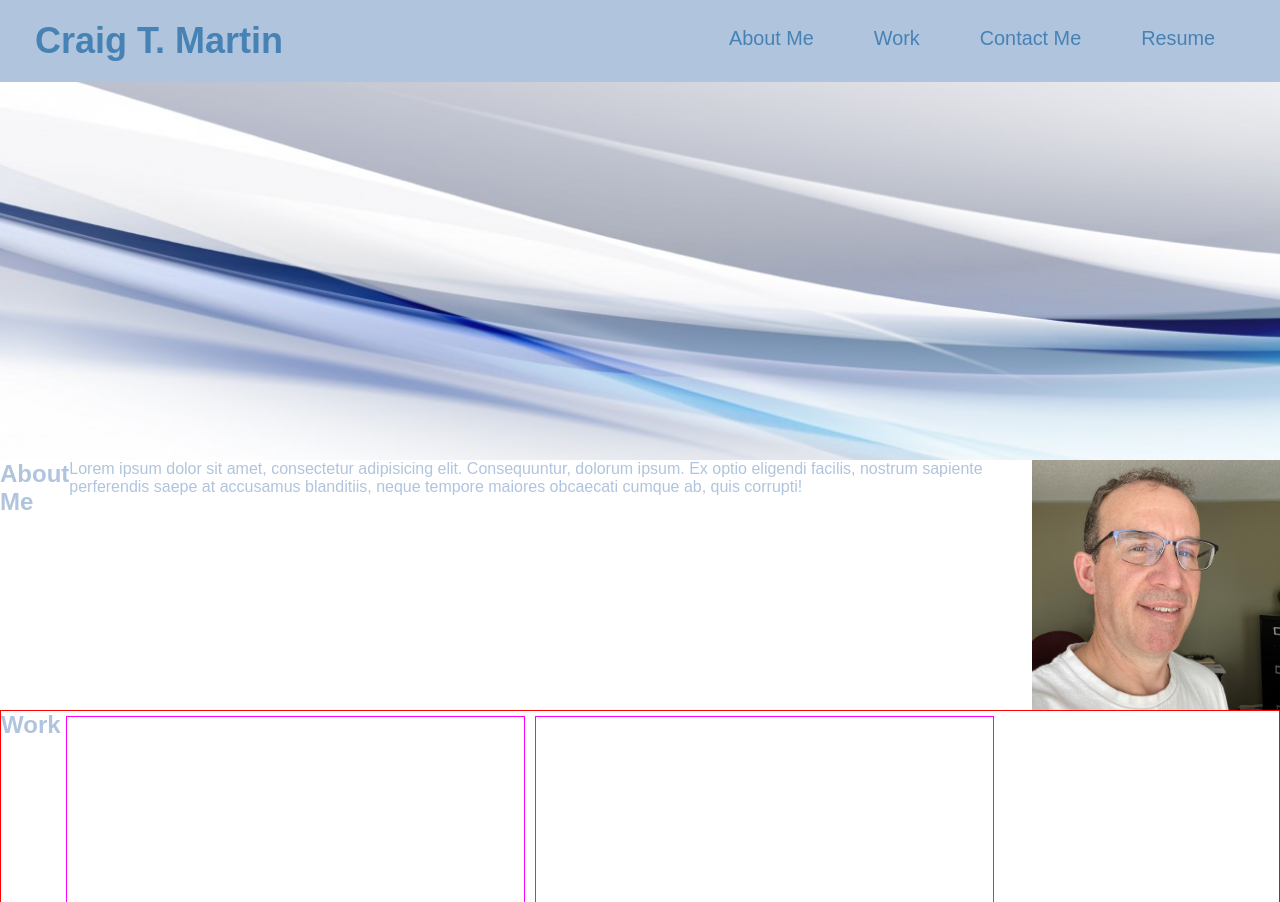
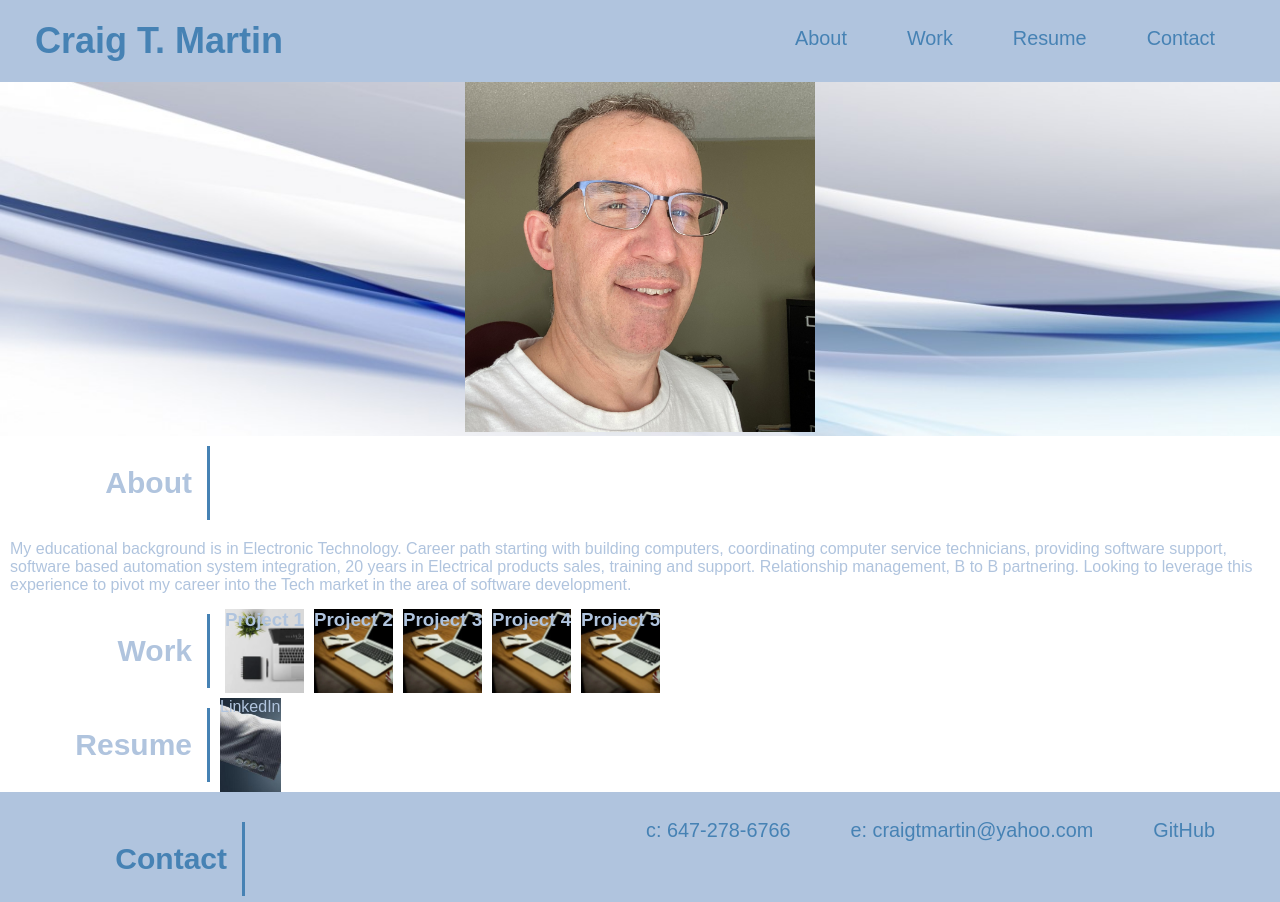
Before and after one commit to Cragar777/UOTSCS-Assignment2-Portfolio, a plain HTML site: page index.html in a window 1280 px wide. Shown: the top 902 px of the page. Drawn offline with Linux system fonts and the light colour scheme.

Commit message:
content added links connected

```diff
--- a/assets/css/style.css
+++ b/assets/css/style.css
@@ -48,25 +48,39 @@ header nav ul li a {
     font-weight: lighter;
     font-size: 1.55vw;
 }
-
 /* Header End */
 
 /* Hero Styles Start */
-section {
-    padding: 189px;
-}
 
 .hero {
     background-image: url(../images/heroslim.jpg);
     background-size: cover;
-    /* justify-content: center; */
+    display: flex;
+    justify-content: center;
+    flex-wrap: wrap;
+    align-items: flex-start;
 }
+
+.hero-img {
+
+}
+
 
 .hero h2 {
 
 }
 
 /* Hero Styles End */
+
+/* Section Title Styles Start */
+.section-title {
+    font-size: 30px;
+    border-right: 3px solid #4682b4;
+    padding: 20px 15px 20px 0px;
+    margin: 10px;
+    text-align: right;
+    width: 200px;
+}
 
 /* Article Styles Start */
 /* Style All Article Tags */
@@ -76,11 +90,17 @@ article {
 
 /* Article About Styles Start */
 .about {
+    flex-wrap: wrap;
+}
+
+.about p {
     display: flex;
+    flex-wrap: wrap;
+    margin: 10px;
 }
 
 article h2 {
-display: flex;
+/* display: flex; */
 }
 
 article h2 p {
@@ -91,38 +111,83 @@ article h2 p {
 
 /* Article Work Styles Start */
 .work {
-    border: 1px solid red;
     flex-wrap:wrap;
 }
 
 .project1 {
-    border: 1px solid fuchsia;
     margin: 5px;
+    background-image: url(../images/laptoptop.webp);
+    background-size: cover;
+    display: flex;
+    justify-content: center;
+    flex-wrap: wrap;
+    align-items: flex-start;
+
 }
 
 .project2 {
-    border: 1px solid fuchsia;
     margin: 5px;
+    background-image: url(../images/laptopside.webp);
+    background-size: cover;
+    display: flex;
+    justify-content: center;
+    flex-wrap: wrap;
+    align-items: flex-start;
 }
 
 .project3 {
-    border: 1px solid fuchsia;
     margin: 5px;
+    background-image: url(../images/laptopside.webp);
+    background-size: cover;
+    display: flex;
+    justify-content: center;
+    flex-wrap: wrap;
+    align-items: flex-start;
 }
 
 .project4 {
-    border: 1px solid fuchsia;
     margin: 5px;
+    background-image: url(../images/laptopside.webp);
+    background-size: cover;
+    display: flex;
+    justify-content: center;
+    flex-wrap: wrap;
+    align-items: flex-start;
 }
 
 .project5 {
-    border: 1px solid fuchsia;
     margin: 5px;
+    background-image: url(../images/laptopside.webp);
+    background-size: cover;
+    display: flex;
+    justify-content: center;
+    flex-wrap: wrap;
+    align-items: flex-start;
 }
 
+.resume {
+    display: flex;
+    flex-wrap: wrap;
+}
+
+.resume div {
+    background-image: url(../images/handshake.jpg);
+    background-size: cover;
+    display: flex;
+    justify-content: left;
+    flex-wrap: wrap;
+}
+
+.resume div a {
+    text-decoration: none;
+    color:#b0c4de;
+    display: flex;
+    justify-content: right;
+    flex-wrap: wrap;
+    /* align-items: flex-start; */
+}
 
 /* Article Work Styles End */
-
 
 /* Footer Styles Start */
 
@@ -135,8 +200,9 @@ footer {
 }
 
 footer h2 {
+    /* padding: 0; */
     font-weight: bold;
-    margin: 0;
+    /* margin: 0; */
     /* font-size: 36px; */
     color: #4682b4
 }
--- a/index.html
+++ b/index.html
@@ -17,17 +17,16 @@
         <nav>
             <ul>
                 <li>
-                    <a href="About Me">About Me</a>
+                    <a href="#about">About</a>
                 </li>
                 <li>
-                    <a href="Work">Work</a>
+                    <a href="#work">Work</a>
                 </li>
                 <li>
-                    <a href="Contact Me">Contact Me</a>
+                    <a href="#resume">Resume</a>
                 </li>
                 <li>
-                    <a href="Resume">Resume</a>
-                </li>
+                    <a href="#contact">Contact</a>
             </ul>
         </nav>
     </header>
@@ -35,26 +34,28 @@
 
      <!-- Hero Start -->
     <section class="hero">
-        <!-- <h2>Craig Martin Photo</h2> -->
+        <div class="hero-img">
+            <img src="./assets/images/IMG_4269Resized.jpg" alt="Craig Martin Photo" width="350" height="350">
+            <!-- <h2>Craig Martin Photo</h2> -->
+        </div>
     </section>
     <!-- Hero End -->
 
     <!-- Article About Start -->
-    <article class="about">
-        <h2>
-            About Me
+    <article id="about" class="about">
+        <h2 class="section-title">
+            About
         </h2>
         <p>
-            Lorem ipsum dolor sit amet, consectetur adipisicing elit. Consequuntur, dolorum ipsum. Ex optio eligendi facilis, nostrum sapiente perferendis saepe at accusamus blanditiis, neque tempore maiores obcaecati cumque ab, quis corrupti!
+            My educational background is in Electronic Technology. Career path starting with building computers, coordinating computer service technicians, providing software support, software based automation system integration, 20 years in Electrical products sales, training and support. Relationship management, B to B partnering. Looking to leverage this experience to pivot my career into the Tech market in the area of software development.
         </p>
-        <img src="./assets/images/IMG_4269Resized.jpg" alt="Craig Martin Photo" width="250" height="250">
 
     </article>
     <!-- Article About End -->
 
     <!-- Article Work Start -->
-    <article class="work">
-        <h2>
+    <article id="work" class="work">
+        <h2 class="section-title">
             Work
         </h2>
         <section class="project1" class="p1large">
@@ -87,26 +88,33 @@
             </h3>
         </section>
     </article>
+
+    <article id="resume" class="resume">
+        <h2 class="section-title">
+            Resume
+        </h2>
+        <div>
+        <a href="https://www.linkedin.com/in/craigtmartin" target="_blank">LinkedIn</a>
+        </div>
+    </article>
     <!-- Article Work End -->
 
     <!-- Footer Start -->
-    <footer>
-        <h2>
-           Contact Me
+    <footer id="contact">
+        <h2 class="section-title">
+           Contact
         </h2>
         <nav>
             <ul>
                 <li>
-                    <a href="GitHub">GitHub</a>
+                    <a href="tel:647-278-6766">c: 647-278-6766</a>
                 </li>
                 <li>
-                    <a href="LinkedIn">LinkedIn</a>
+                    <a href="mailto:craigtmartin@yahoo.com">e: craigtmartin@yahoo.com</a>
+                    <!-- <a href="Email">Email</a> -->
                 </li>
                 <li>
-                    <a href="Cellular">Cellular</a>
-                </li>
-                <li>
-                    <a href="Email">Email</a>
+                    <a href="https://github.com/Cragar777" target="_blank">GitHub</a>
                 </li>
             </ul>
         </nav>
```
Also changed, not shown: assets/images/handshake.jpg (added), assets/images/laptopside.webp (added), assets/images/laptoptop.webp (added).
